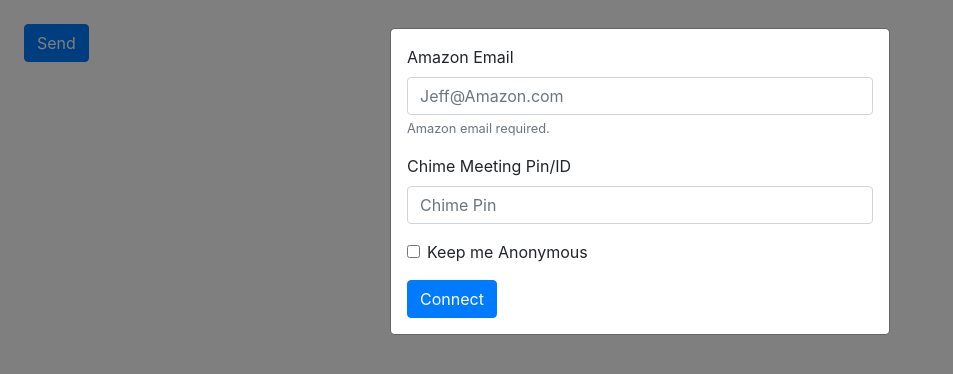
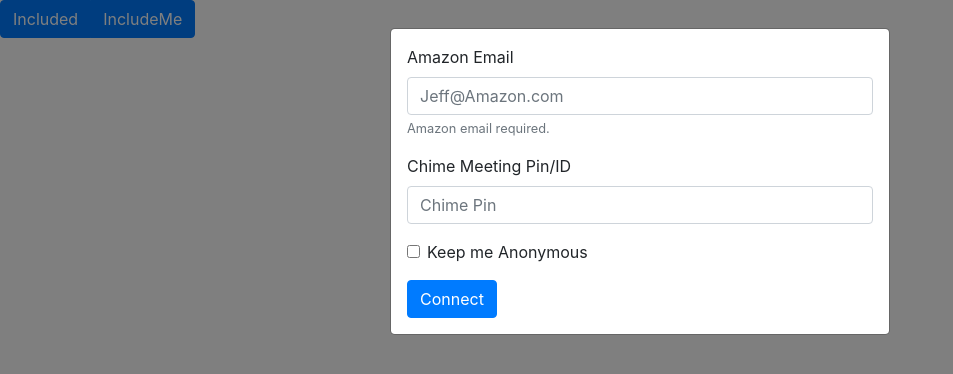
Before and after one commit to jeffjnh/IncludeMe, a React (Create React App) app: page / in a window 1280 px wide. Shown: the top 374 px of the page, without its empty margins (0-953 px from the left). Built offline with nearby package versions, Linux system fonts and the light colour scheme.

Commit message:
Enabled front end anonymity (anonymous capability)

```diff
--- a/src/ConnectModal.jsx
+++ b/src/ConnectModal.jsx
@@ -11,7 +11,8 @@
 		this.state={
 			shown:true,
 			email:"",
-			pin:""
+			pin:"",
+			anonymous:false
 		}
 	}
 
@@ -24,7 +25,11 @@
 		this.setState({email: e.target.value})
 	};
 
+	updateAnonymous = (e) => {
+		this.setState( {anonymous: !this.state.anonymous});
+		// console.log(this.state.anonymous);
 
+	};
 
 	handleClose = () => {
 		this.setState({
@@ -49,13 +54,13 @@
 							<Form.Label>Chime Meeting Pin/ID</Form.Label>
 							<Form.Control type="input" placeholder="Chime Pin" value={this.state.pin} onChange={this.updatePin}/>
 						</Form.Group>
-						<Form.Group controlId="formBasicChecbox">
+						<Form.Group controlId="formBasicChecbox" value={this.state.anonymous} onChange={this.updateAnonymous}>
 							<Form.Check type="checkbox" label="Keep me Anonymous" />
 						</Form.Group>
 						<Button variant="primary" onClick={() => {
 							console.log(this.state.pin);
 							console.log(this.state.email);
-							this.props.stateSetter(this.state.pin, this.state.email);
+							this.props.stateSetter(this.state.pin, this.state.email, this.state.anonymous);
 							console.log("setting State");
 							this.handleClose();
 						}}>
--- a/src/Connector.jsx
+++ b/src/Connector.jsx
@@ -1,5 +1,6 @@
 import React, { Component } from "react";
 import Button from "react-bootstrap/Button";
+import ButtonGroup from 'react-bootstrap/ButtonGroup';
 import ConnectModal from "./ConnectModal";
 import URI from "urijs";
 
@@ -25,10 +26,13 @@
 	}
 
 
-	modalUpdate = (pin, mail) => {
+	modalUpdate = (pin, mail, anon) => {
+
+		console.log(anon);
 
 		const URL = new URI("wss://b7qy675ije.execute-api.us-east-1.amazonaws.com/Prod")
 			.addQuery("chime_pin", pin)
+			.addQuery("anonymous", anon)
 			.addQuery("email", mail);
 
 
@@ -89,13 +93,19 @@
 			<div>
 				<ConnectModal stateSetter={this.modalUpdate}/>
 				<label htmlFor="name">
-					<Button
-						variant="primary"
-						className="m-4"
-						onClick={() => this.submitMessage("includeMe")}
-					>
-						Send
-					</Button>
+					<ButtonGroup>
+						<Button
+
+						>
+							Included
+						</Button>
+						<Button
+							variant="primary"
+							onClick={() => this.submitMessage("includeMe")}
+						>
+							IncludeMe
+						</Button>
+					</ButtonGroup>
 				</label>
 				<p>{this.state.messages.toString()}</p>
 			</div>
```
